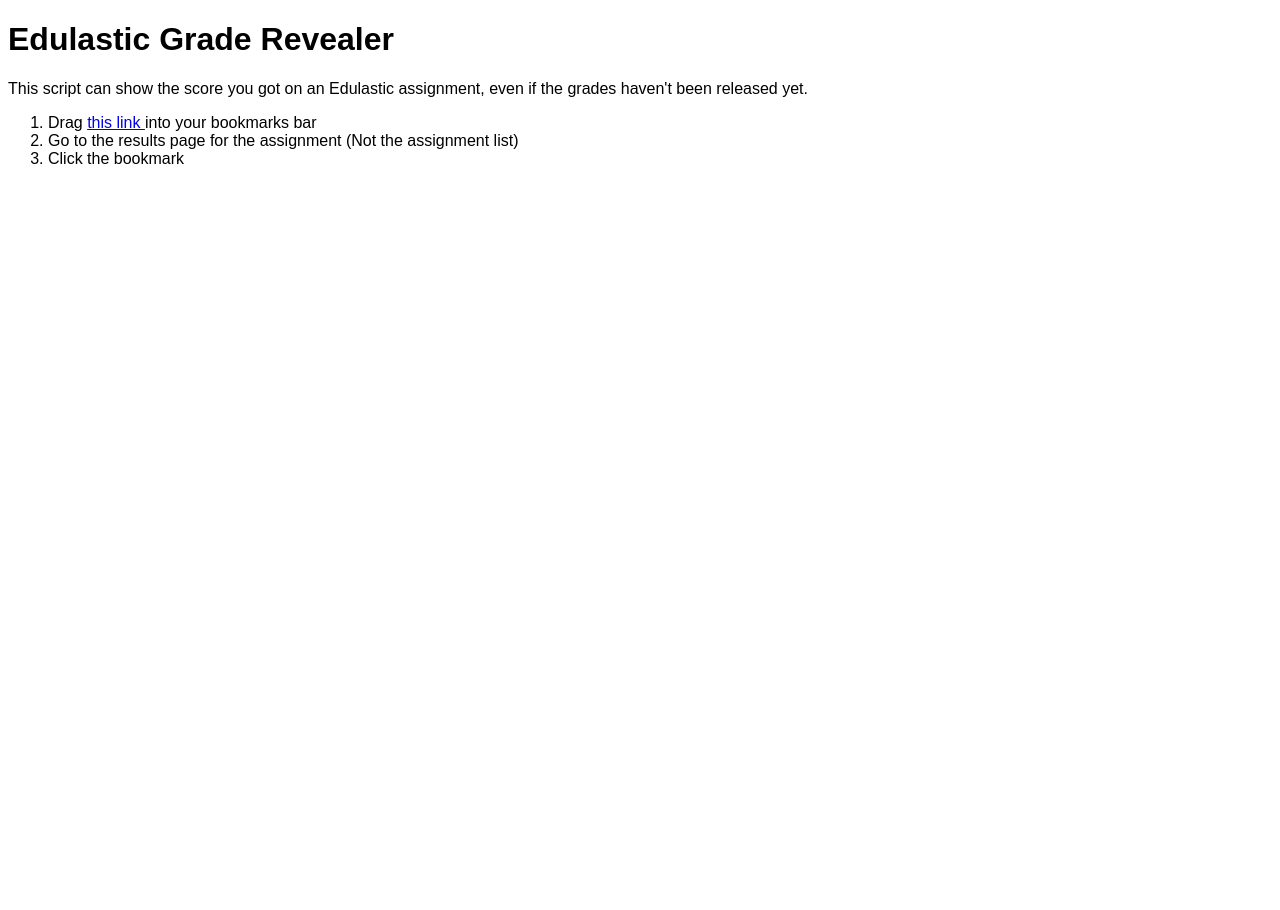
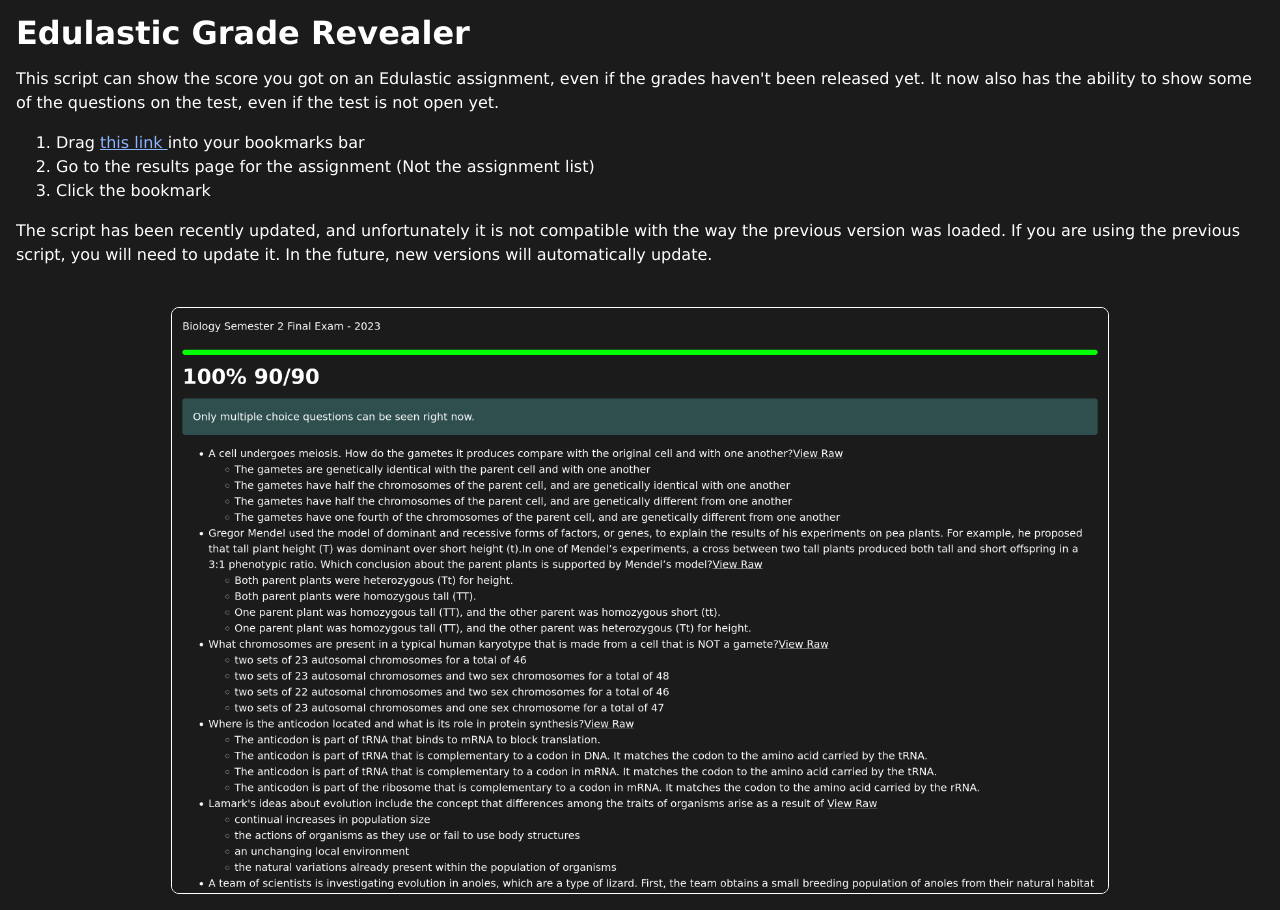
Before and after one commit to PurelyAnecdotal/edulasticgrade, a plain HTML site: page index.html in a window 1280 px wide. Before the commit the page ends 800 px from the top, so only its background shows below. Drawn offline with Linux system fonts and the light colour scheme.

Commit message:
Fix loading and update page

```diff
--- a/bookmarklet.js
+++ b/bookmarklet.js
@@ -1 +1 @@
-fetch('https://cdn.jsdelivr.net/gh/nonexistent-name/edulasticgrade/script.min.js').then(res => res.text()).then(js => eval(js));
+import('https://cdn.jsdelivr.net/gh/nonexistent-name/edulasticgrade/script.min.js');
--- a/index.html
+++ b/index.html
@@ -6,20 +6,47 @@
         <meta name="viewport" content="width=device-width, initial-scale=1.0" />
         <title>Edulastic Grade Revealer</title>
         <style>
-            html {
-                font-family: sans-serif;
+            body {
+                margin: 1rem;
+                background-color: #1b1b1b;
+                color: white;
+                font-family: Verdana, Geneva, Tahoma, sans-serif;
+                line-height: 150%;
+            }
+
+            a {
+                color: #8cb4ff;
+            }
+
+            div {
+                display: flex;
+                justify-content: center;
+            }
+
+            img {
+                border: 0.1rem solid white;
+                width: 75%;
+                border-radius: 0.5rem;
+            }
+
+            @media (max-width: 666px) {
+                img {
+                    width: 100%;
+                }
             }
         </style>
     </head>
     <body>
         <h1>Edulastic Grade Revealer</h1>
         This script can show the score you got on an Edulastic assignment, even
-        if the grades haven't been released yet.
+        if the grades haven't been released yet. It now also has the ability to
+        show some of the questions on the test, even if the test is not open
+        yet.
         <ol>
             <li>
                 Drag
                 <a
-                    href="javascript:fetch('https://cdn.jsdelivr.net/gh/nonexistent-name/edulasticgrade/script.min.js').then(res => res.text()).then(js => eval(js));"
+                    href="javascript:import('https://cdn.jsdelivr.net/gh/nonexistent-name/edulasticgrade/script.min.js');"
                 >
                     this link
                 </a>
@@ -31,5 +58,13 @@
             </li>
             <li>Click the bookmark</li>
         </ol>
+        <p>
+            The script has been recently updated, and unfortunately it is not
+            compatible with the way the previous version was loaded. If you are
+            using the previous script, you will need to update it. In the
+            future, new versions will automatically update.
+        </p>
+        <br />
+        <div><img src="screenshot.png" /></div>
     </body>
 </html>
```
Also changed, not shown: screenshot.png (added).
